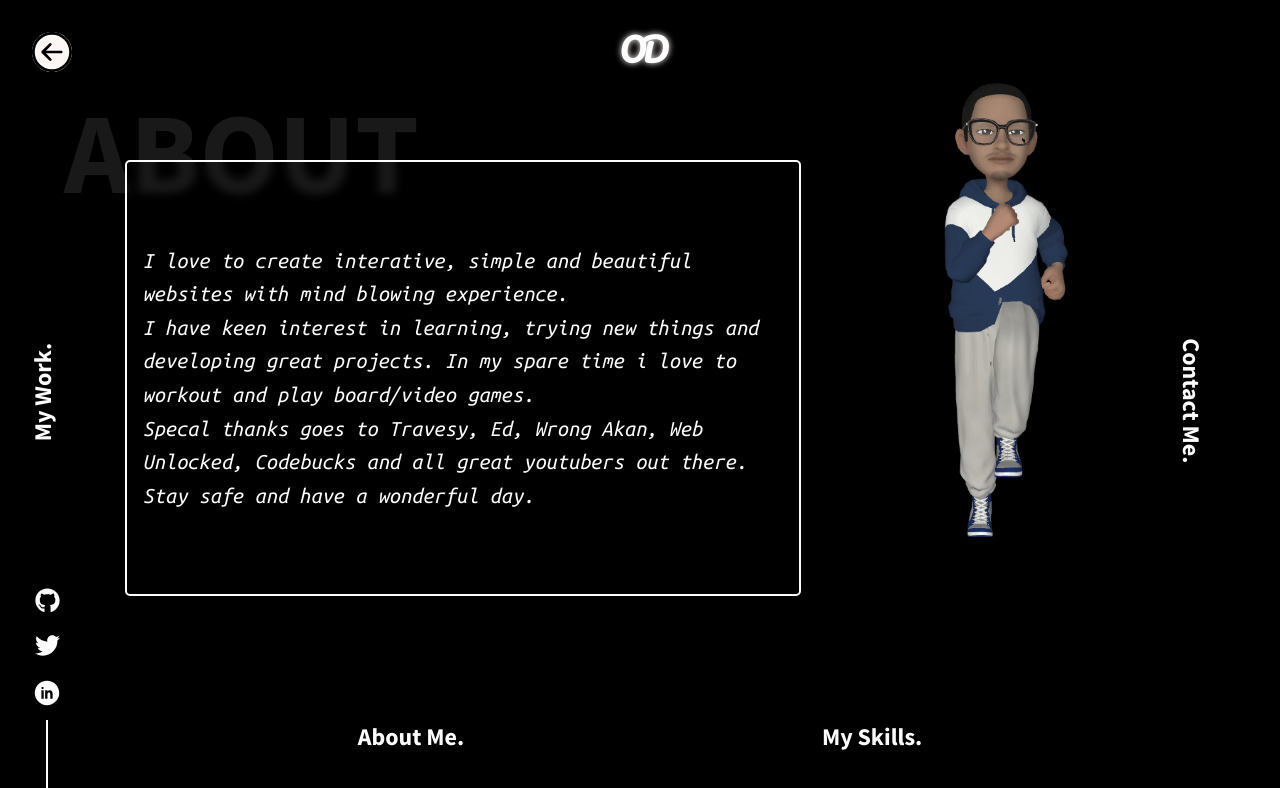
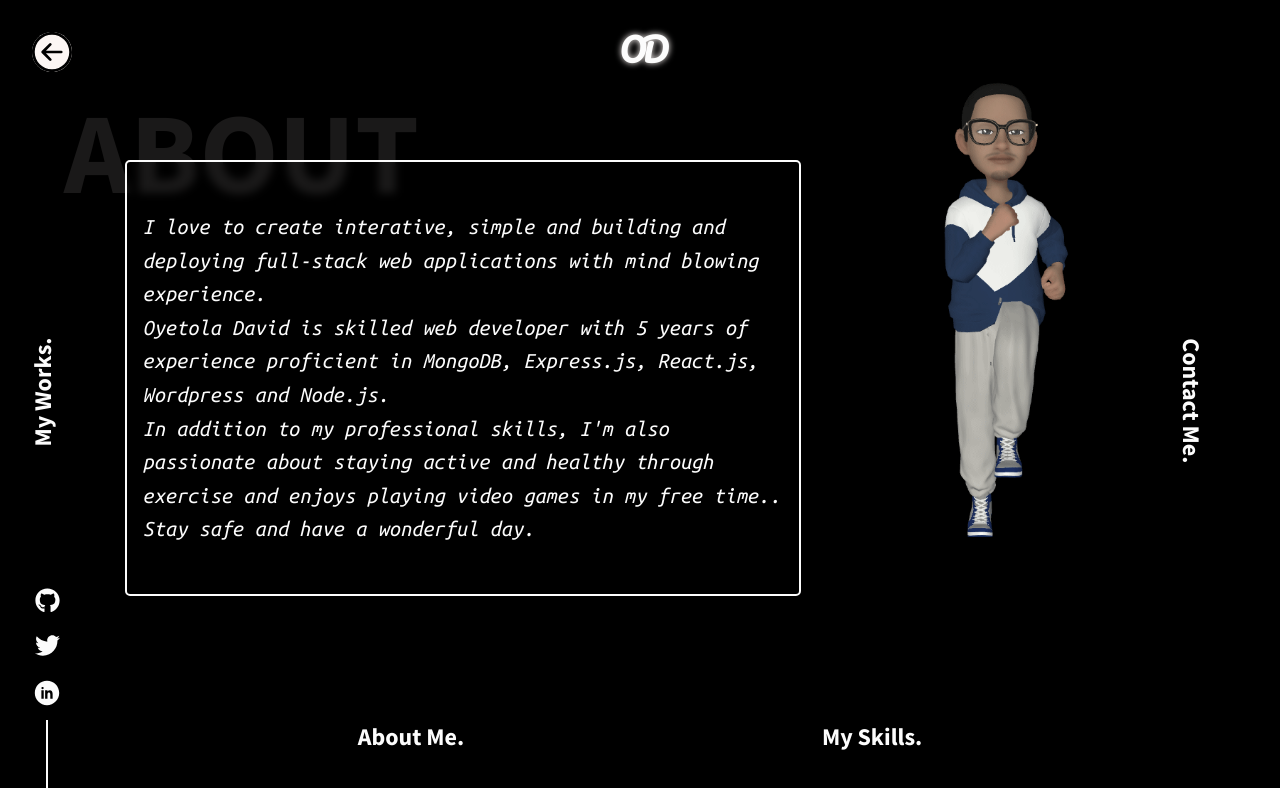
Before and after one commit to tolafandpro/odwebsite, a React (Create React App) app: page /about in a window 1280 px wide. Shown: the top 788 px of the page. Built offline with nearby package versions, Linux system fonts and the light colour scheme.

Commit message:
updated thr write up on about page

```diff
--- a/src/data/WorkData.js
+++ b/src/data/WorkData.js
@@ -13,12 +13,12 @@ export const Work = [
     },
     {
         id:2,
-        name:"Budget Calculator App",
-        description:"A free simple budget calculator to track how bills are spent. Built from scratch.",
-        tags:["Angular","Bulma"],
+        name:"CryptoDave(React + Tailwind CSS)",
+        description:"A Crypto WebApp: A basic Crypto Screener App with Tailwind CSS.",
+        tags:["React","Tailwind CSS","Rechart","Coingecko"],
 
-        demo:"https://github.com/tolafandpro/Budget-Calculator-App",
-        github:"https://github.com/tolafandpro/Budget-Calculator-App"
+        demo:"#",
+        github:"https://github.com/tolafandpro/cryptodave-app"
 
     },
     {
@@ -33,6 +33,17 @@ export const Work = [
     },
     {
         id:4,
+        name:"Budget Calculator App",
+        description:"A free simple budget calculator to track how bills are spent. Built from scratch.",
+        tags:["Angular","Bulma"],
+
+        demo:"https://github.com/tolafandpro/Budget-Calculator-App",
+        github:"https://github.com/tolafandpro/Budget-Calculator-App"
+
+    },
+
+    {
+        id:5,
         name:"Kapek",
         description:"A clone of Dev.to build using ReactJS. With realtime fetching of articles from dev.to using API.",
         tags:["Shopify","Wordpress","CMS"],
@@ -41,7 +52,7 @@ export const Work = [
         github:"https://github.com/tolafandpro"
     },
     {
-        id:5,
+        id:6,
         name:"Oyetola Movie App",
         description:"A Job listing website build in ReactJS. With searching and filtering functionalities.",
         tags:["react","sass"],
@@ -50,16 +61,7 @@ export const Work = [
         github:"https://github.com/tolafandpro"
 
     },
-    {
-        id:6,
-        name:"Todo App(Angular + Material Ui)",
-        description:"A todo app build using Redux-toolkit and framer-motion for smooth animations.",
-        tags:["Angular","Bulma","framer-motion"],
 
-        demo:"#",
-        github:"https://github.com/tolafandpro"
-
-    },
     {
         id:7,
         name:"Botosoft Technologies",
--- a/src/pages/AboutPage.jsx
+++ b/src/pages/AboutPage.jsx
@@ -135,15 +135,15 @@ const AboutPage = () => {
           <img src={oyetola} alt="tolajogging" />
         </Jogging>
         <Main>
-          I love to create interative, simple and beautiful websites with mind
-          blowing experience.
+          I love to create interative, simple and building and deploying
+          full-stack web applications with mind blowing experience.
           <br />
-          I have keen interest in learning, trying new things and developing
-          great projects. In my spare time i love to workout and play
-          board/video games.
+          Oyetola David is skilled web developer with 5 years of experience
+          proficient in MongoDB, Express.js, React.js, Wordpress and Node.js.
           <br />
-          Specal thanks goes to Travesy, Ed, Wrong Akan, Web Unlocked, Codebucks
-          and all great youtubers out there. Stay safe and have a wonderful day.
+          In addition to my professional skills, I'm also passionate about
+          staying active and healthy through exercise and enjoys playing video
+          games in my free time.. Stay safe and have a wonderful day.
         </Main>
         <BigTitle text="ABOUT" top="10%" left="5%" />
         <WORK to="/work">
@@ -159,7 +159,7 @@ const AboutPage = () => {
             whileHover={{ scale: 1.1 }}
             whileTap={{ scale: 0.9 }}
           >
-            My Work.
+            My Works.
           </motion.h2>
         </WORK>
         <CONTACT to="/contact">
--- a/src/pages/Intro.jsx
+++ b/src/pages/Intro.jsx
@@ -3,7 +3,6 @@ import { motion } from "framer-motion";
 import Me from "../assets/images/Odavid-maker.gif";
 
 const Box = styled(motion.div)`
-
   position: absolute;
   left: 50%;
   top: 50%;
@@ -13,30 +12,41 @@ width: 60vw;
   height: 65vh;
   display: flex;
 
-background: linear-gradient(to right, ${(props) => props.theme.body} 50%,${(
-  props
-) => props.theme.text} 50%) bottom,
+  background: linear-gradient(
+        to right,
+        ${(props) => props.theme.body} 50%,
+        ${(props) => props.theme.text} 50%
+      )
+      bottom,
     linear-gradient(
         to right,
         ${(props) => props.theme.body} 50%,
-    ${(props) => props.theme.text} 50%) top;
+        ${(props) => props.theme.text} 50%
+      )
+      top;
   background-repeat: no-repeat;
   background-size: 100% 2px;
   border-left: 2px solid ${(props) => props.theme.body};
   border-right: 2px solid ${(props) => props.theme.text};
 
-    z-index:1;
-
+  z-index: 1;
 
   @media (max-width: 60em) {
     width: 70vw;
   }
   @media (max-width: 50em) {
-        linear-gradient(to right, ${(props) => props.theme.body} 50%, ${(
-  props
-) => props.theme.text} 50%) bottom,
-        linear-gradient(to top, ${(props) => props.theme.text} 50%, ${(props) =>
-  props.theme.body} 50%) top;
+    linear-gradient: (
+          to right,
+          ${(props) => props.theme.body} 50%,
+          ${(props) => props.theme.text} 50%
+        )
+        bottom,
+      linear-gradient(
+          to top,
+          ${(props) => props.theme.text} 50%,
+          ${(props) => props.theme.body} 50%
+        )
+        top;
     width: 65vw;
     border-top: 2px solid rgb(252, 246, 244);
     border-bottom: 2px solid rgb(0, 0, 0);
@@ -66,7 +76,6 @@ background: linear-gradient(to right, ${(props) => props.theme.body} 50%,${(
   // @media (max-width: 30em) {
   //     width: 70vw;
   // }
-
 `;
 const SubBox = styled.div`
   width: 50%;
@@ -77,11 +86,11 @@ const SubBox = styled.div`
     width: 100%;
     height: 50%;
   }
-.pic{
+  .pic {
     position: absolute;
     bottom: 0.2rem;
     left: 70%;
-    transform: translate(-50%,0%);
+    transform: translate(-50%, 0%);
     width: 17em;
     height: 98%;
 
@@ -89,7 +98,7 @@ const SubBox = styled.div`
       width: 46vw;
       height: 32vh;
       left: 65%;
-        transform: translate(-50%,0%);
+      transform: translate(-50%, 0%);
     }
     //         @media (max-width: 40em) {
     //             width: 30vw;
@@ -103,7 +112,7 @@ const SubBox = styled.div`
     //             left: 63%;
     //             transform: translate(-50%,0%);
     //         }
-// }
+  }
 `;
 
 const Text = styled.div`
--- a/src/pages/WorkPage.jsx
+++ b/src/pages/WorkPage.jsx
@@ -31,7 +31,7 @@ const Main = styled(motion.ul)`
   color: white;
 
   @media only screen and (max-width: 25em) {
-    left: calc(1rem + 2vw);
+    left: calc(1rem + 0.5vw);
   }
   @media only screen and (max-width: 40em) {
     top: 30%;
@@ -39,7 +39,7 @@ const Main = styled(motion.ul)`
 
   @media only screen and (max-width: 25em) {
     .card {
-      left: calc(1rem + 15vw);
+      left: calc(1rem + 5vw);
       width: 12rem;
       margin-right: 4rem;
       height: 35vh;
```
Lines whose indentation alone changed are shown as unchanged.
